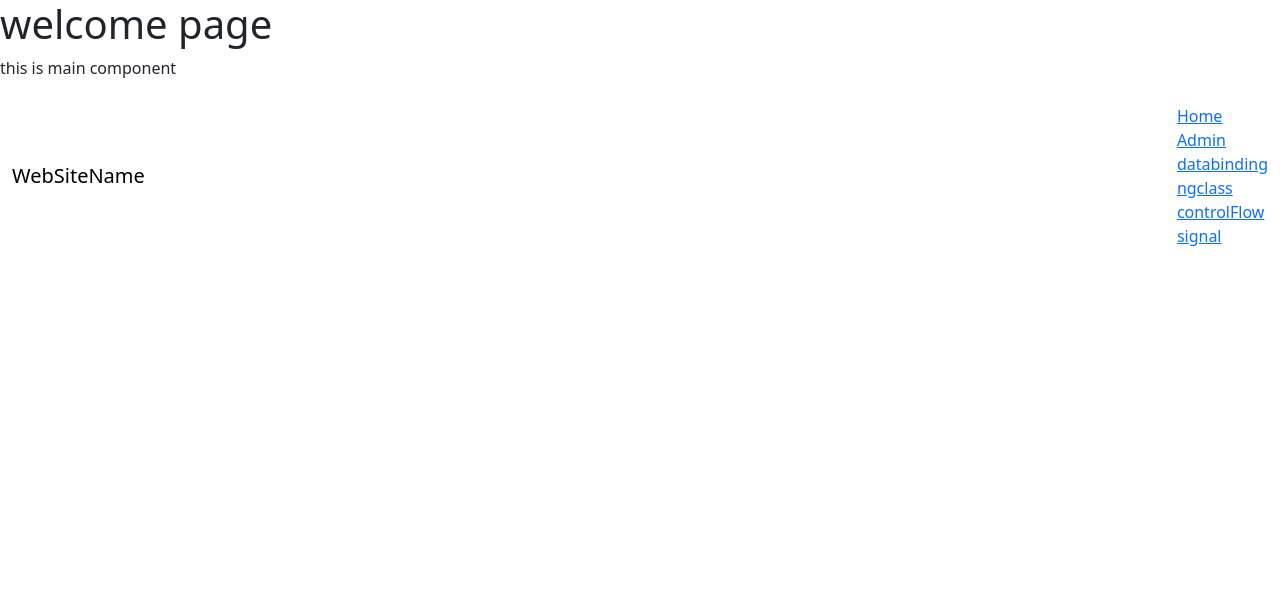
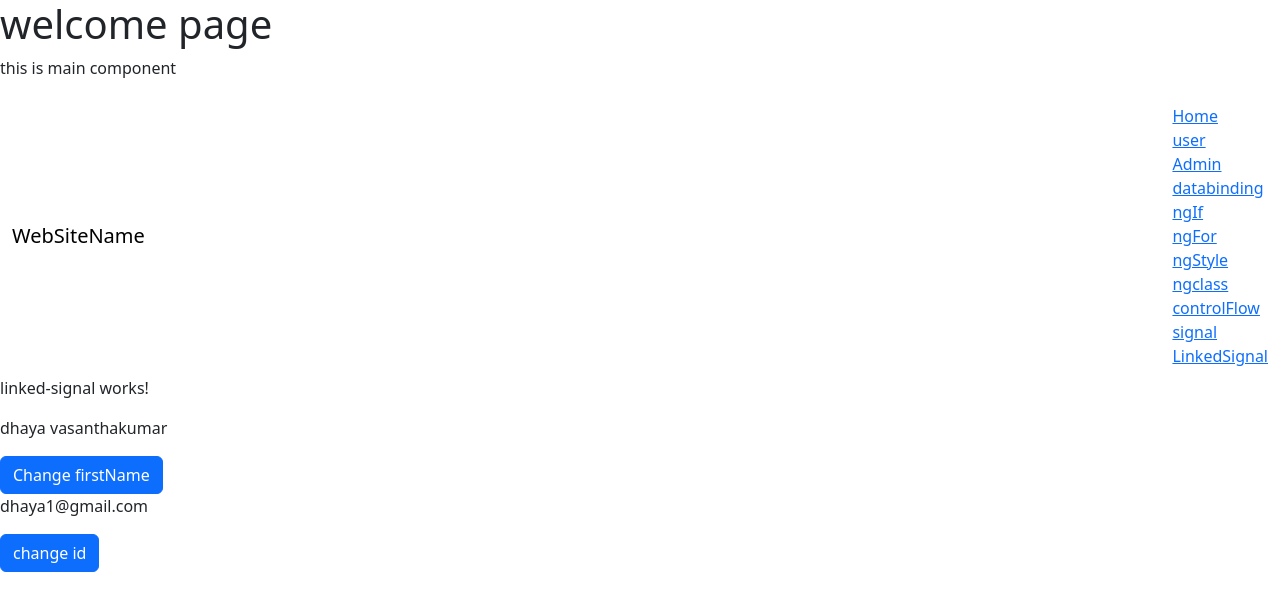
Before and after one commit to DhayanithiVasanthakumar/angular-19, an Angular app in the folder l1/: page /linkedSignal in a window 1280 px wide. Before the commit this address led to /. Shown: the top 610 px of the page. Built offline with nearby package versions, Linux system fonts and the light colour scheme.

Commit message:
linkedsignal

```diff
--- a/l1/src/app/app.html
+++ b/l1/src/app/app.html
@@ -29,11 +29,16 @@
     <div>
       <ul class="nav navbar-nav" style="visibility: visible;">
         <li class="active"><a href="javascript:void(0);">Home</a></li>
+        <li><a routerLink="user">user</a></li>
         <li><a routerLink="admin">Admin</a></li>
-        <li><a routerLink="databinding">databinding</a></li>
-        <li><a routerLink="ngclass">ngclass</a></li>
+         <li><a routerLink="databinding">databinding</a></li>
+        <li><a routerLink="ngIf">ngIf</a></li>
+        <li><a routerLink="ngFor">ngFor</a></li>
+        <li><a routerLink="ngStyle">ngStyle</a></li>
+         <li><a routerLink="ngclass">ngclass</a></li>
         <li><a routerLink="controlFlow">controlFlow</a></li>
         <li><a routerLink="signal">signal</a></li>
+        <li><a routerLink="linkedSignal">LinkedSignal</a></li>
       </ul>
     </div>
   </div>
--- /dev/null
+++ b/l1/src/components/linked-signal/linked-signal.html
@@ -0,0 +1,17 @@
+<p>linked-signal works!</p>
+
+<p>
+    {{fullName()}}
+</p>
+
+<button class="btn btn-primary" (click)="changeFirstName()">
+    Change firstName
+
+</button>
+<p>
+    {{email()}}
+</p>
+
+<button (click)="changeId()" class="btn btn-primary">
+    change id
+</button>
--- /dev/null
+++ b/l1/src/components/linked-signal/linked-signal.ts
@@ -0,0 +1,39 @@
+import { Component, linkedSignal, signal } from '@angular/core';
+
+@Component({
+  selector: 'app-linked-signal',
+  imports: [],
+  templateUrl: './linked-signal.html',
+  styleUrl: './linked-signal.css'
+})
+export class LinkedSignal {
+
+  firstName=signal<String>("dhaya");
+  lastName=signal<String>("vasanthakumar");
+
+  fullName=linkedSignal({
+    source:this.firstName,
+    computation:(newVal,previousVal)=>{
+      const fullName=newVal+" "+this.lastName();
+      return fullName;
+    }
+  })
+
+ changeFirstName() {
+    this.firstName.set("aswini");
+  }
+
+  user=signal({id:1, name:'dhaya'});
+
+  email=linkedSignal({
+    source:this.user,
+    computation:user=>`${user.name+user.id}@gmail.com`,
+    equal:(a:any, b:any)=>a.id !== b.id
+  })
+
+
+
+  changeId(){
+    this.user.set({id:123,name:"dhaya"});
+  }
+}
```
Also changed, not shown: l1/src/app/app.routes.ts (+26 -1 lines), l1/src/components/linked-signal/linked-signal.css (added), 1 other file (tests, documents, lock files or other folders).
